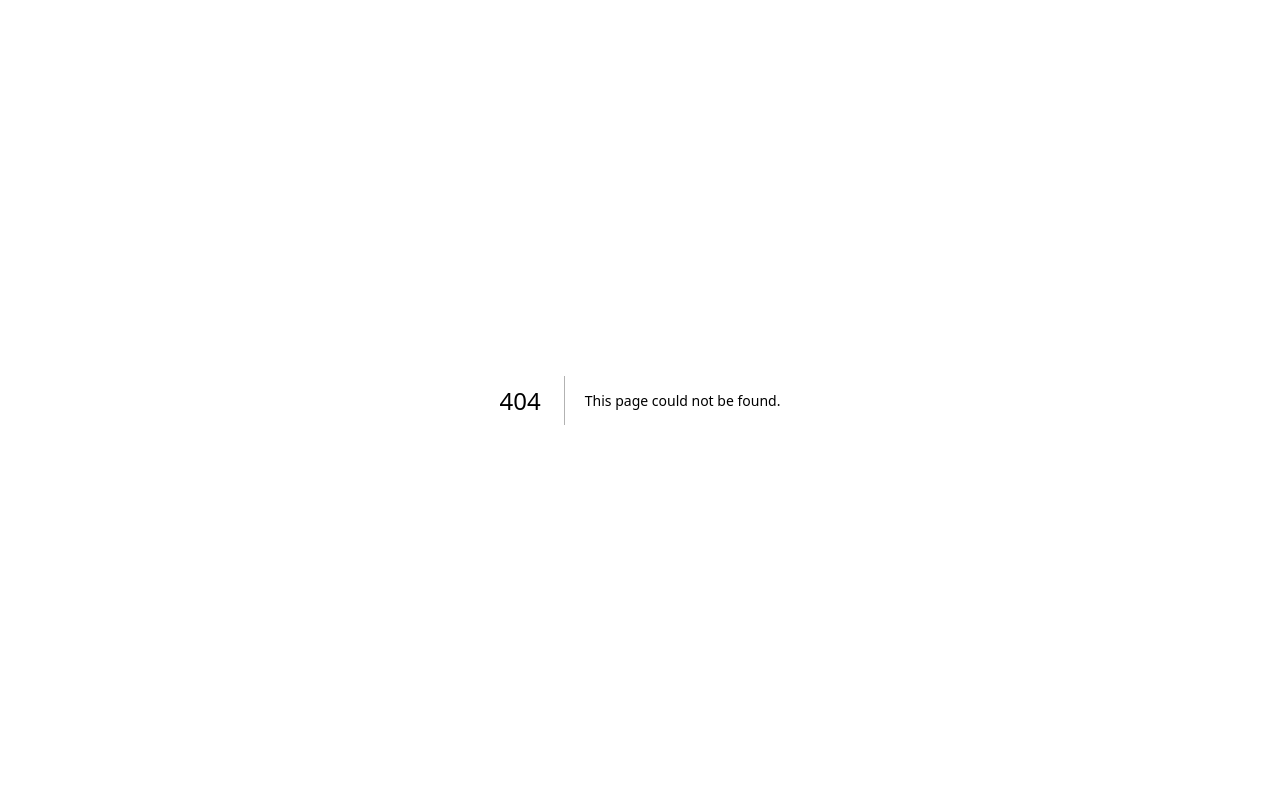
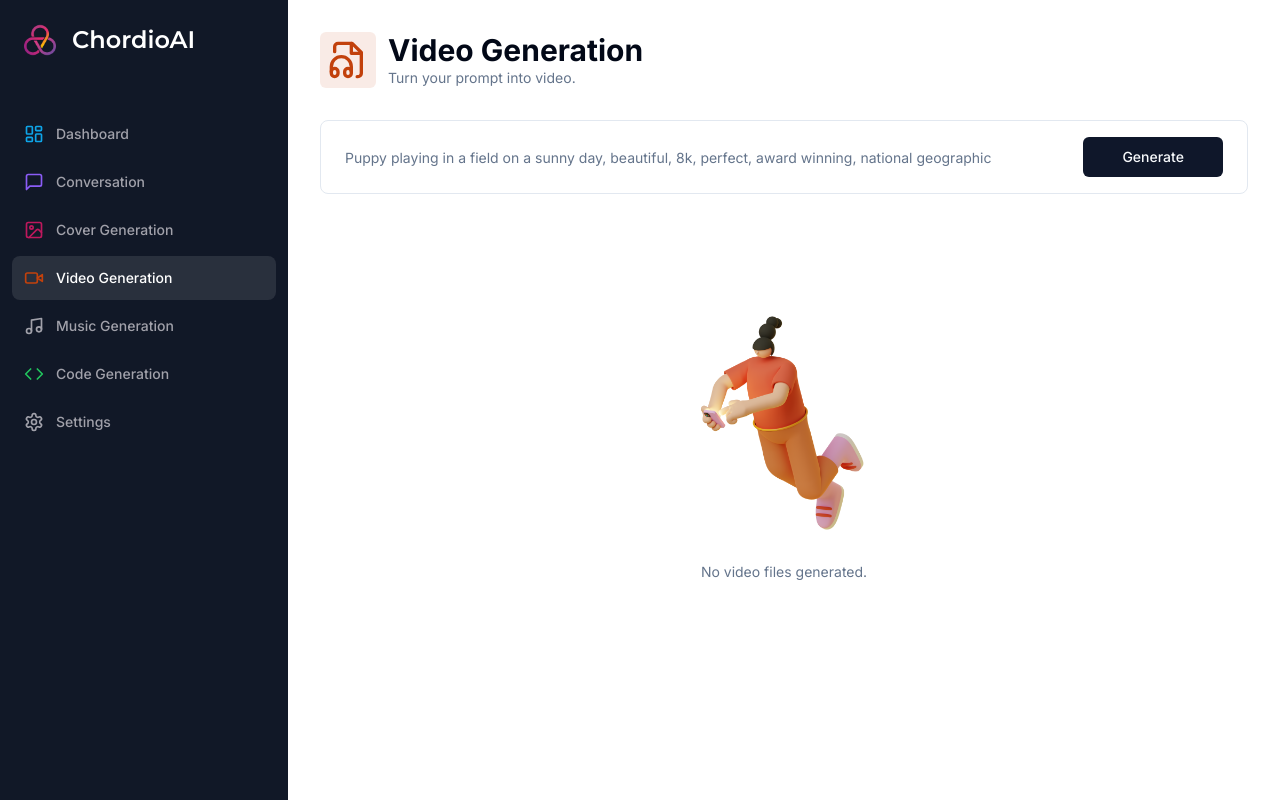
Before and after one commit to mikenjuki/ai-saas, a Next.js app: page /video in a window 1280 px wide. Before the commit this address had no page. Built offline with nearby package versions, Linux system fonts and the light colour scheme.

Commit message:
Added video ai generation tsx and api routes

```diff
--- /dev/null
+++ b/app/(dashboard)/(routes)/video/constants.ts
@@ -0,0 +1,7 @@
+import * as z from "zod";
+
+export const formSchema = z.object({
+  prompt: z.string().min(1, {
+    message: "Video prompt is required",
+  }),
+});
--- /dev/null
+++ b/app/(dashboard)/(routes)/video/page.tsx
@@ -0,0 +1,129 @@
+"use client";
+
+import * as z from "zod";
+import { FileAudio } from "lucide-react";
+import { useForm } from "react-hook-form";
+import { zodResolver } from "@hookform/resolvers/zod";
+import { useRouter } from "next/navigation";
+import { useState } from "react";
+import axios from "axios";
+
+import { formSchema } from "./constants";
+
+import Heading from "@/components/Heading";
+import { Form, FormControl, FormField, FormItem } from "@/components/ui/form";
+import { Input } from "@/components/ui/input";
+import { Button } from "@/components/ui/button";
+import Empty from "@/components/Empty";
+import Loader from "@/components/Loader";
+
+const VideoPage = () => {
+  const router = useRouter();
+  const [video, setVideo] = useState<string>();
+
+  //initialize form from shad which uses zod & react hook form
+  const form = useForm<z.infer<typeof formSchema>>({
+    resolver: zodResolver(formSchema),
+    defaultValues: {
+      prompt: "",
+    },
+  });
+
+  const isLoading = form.formState.isSubmitting;
+
+  const onSubmit = async (values: z.infer<typeof formSchema>) => {
+    try {
+      setVideo(undefined);
+
+      // Send a POST request to the "/api/conversation" endpoint with the 'newMessages' array as the payload.
+      const response = await axios.post("/api/video", values);
+
+      setVideo(response.data[0]);
+
+      form.reset();
+    } catch (error: any) {
+      // open pro modal: TODO
+      console.log(error);
+    } finally {
+      // Regardless of whether there was an error or not, refresh the router  to update the UI
+      router.refresh();
+    }
+  };
+
+  return (
+    <div>
+      <Heading
+        title={"Video Generation"}
+        description={"Turn your prompt into video."}
+        icon={FileAudio}
+        iconColor="text-orange-700"
+        bgColor="bg-orange-700/10"
+      />
+
+      <div className="px-4 lg:px-8">
+        <div>
+          <Form {...form}>
+            <form
+              onSubmit={form.handleSubmit(onSubmit)}
+              className="
+                rounded-lg
+                border
+                w-full
+                p-4
+                px-3
+                md:px-6
+                focus-within:shadow-sm
+                grid
+                grid-cols-12
+                gap-2
+              "
+            >
+              <FormField
+                name="prompt"
+                render={({ field }) => (
+                  <FormItem className="col-span-12 lg:col-span-10">
+                    <FormControl className="m-0 p-0">
+                      <Input
+                        className="border-0 outline-none focus-visible:ring-0 focus-visible:ring-transparent"
+                        disabled={isLoading}
+                        placeholder="Puppy playing in a field on a sunny day, beautiful, 8k, perfect, award winning, national geographic"
+                        {...field}
+                      />
+                    </FormControl>
+                  </FormItem>
+                )}
+              />
+
+              <Button
+                className="col-span-12 lg:col-span-2 w-full"
+                type="submit"
+                disabled={isLoading}
+                size="icon"
+              >
+                Generate
+              </Button>
+            </form>
+          </Form>
+        </div>
+
+        {isLoading && (
+          <div className="p-20">
+            <Loader />
+          </div>
+        )}
+
+        {!video && !isLoading && <Empty label="No video files generated." />}
+        {video && (
+          <video
+            controls
+            className="w-full aspect-video mt-8 rounded-lg border bg-black"
+          >
+            <source src={video} />
+          </video>
+        )}
+      </div>
+    </div>
+  );
+};
+
+export default VideoPage;
--- /dev/null
+++ b/app/api/video/route.ts
@@ -0,0 +1,51 @@
+import Replicate from "replicate";
+import { auth } from "@clerk/nextjs";
+import { NextResponse } from "next/server";
+
+// import { incrementApiLimit, checkApiLimit } from "@/lib/api-limit";
+// import { checkSubscription } from "@/lib/subscription";
+
+const replicate = new Replicate({
+  auth: process.env.REPLICATE_API_TOKEN!,
+});
+
+export async function POST(req: Request) {
+  try {
+    const { userId } = auth();
+    const body = await req.json();
+    const { prompt } = body;
+
+    if (!userId) {
+      return new NextResponse("Unauthorized", { status: 401 });
+    }
+
+    if (!prompt) {
+      return new NextResponse("Prompt is required", { status: 400 });
+    }
+
+    // const freeTrial = await checkApiLimit();
+    // const isPro = await checkSubscription();
+
+    // if (!freeTrial && !isPro) {
+    //   return new NextResponse("Free trial has expired. Please upgrade to pro.", { status: 403 });
+    // }
+
+    const response = await replicate.run(
+      "anotherjesse/zeroscope-v2-xl:9f747673945c62801b13b84701c783929c0ee784e4748ec062204894dda1a351",
+      {
+        input: {
+          prompt,
+        },
+      }
+    );
+
+    // if (!isPro) {
+    //   await incrementApiLimit();
+    // }
+
+    return NextResponse.json(response);
+  } catch (error) {
+    console.log("[VIDEO_ERROR]", error);
+    return new NextResponse("Internal Error", { status: 500 });
+  }
+}
```
